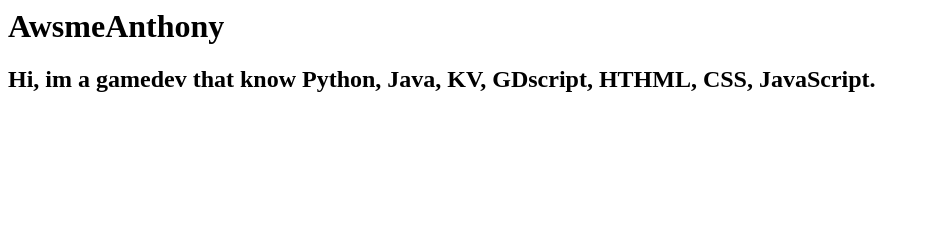
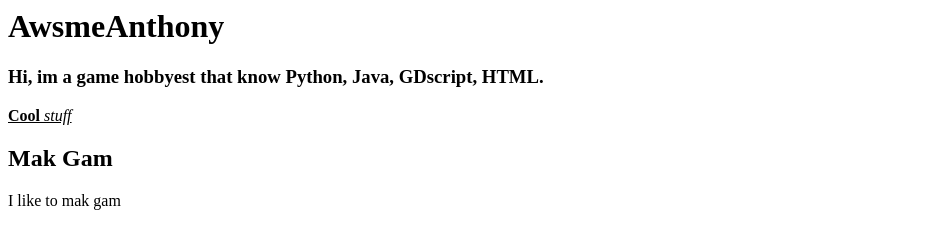
Before and after one commit to AwsmeAnthony/AwsmeAnthony.github.io, a plain HTML site: page index.html in a window 1280 px wide. Shown: the whole page, without its empty margins (0-930 px from the left). Drawn offline with Linux system fonts and the light colour scheme.

Commit message:
Added stuff

```diff
--- a/index.html
+++ b/index.html
@@ -1,3 +1,26 @@
 <h1> AwsmeAnthony </h1>
 
-<h2> Hi, im a gamedev that know Python, Java, KV, GDscript, HTHML, CSS, JavaScript.</h2>
+
+<section>
+    <h3> Hi, im a game hobbyest that know Python, Java, GDscript, HTML.</h2>
+
+        <p>
+
+            <u>
+                <strong>Cool</strong>
+
+                <em>stuff</em>
+            </u>
+
+        </p>
+
+</section>
+
+
+<section>
+
+    <h1> Mak Gam </h1>
+
+    I like to mak gam
+
+</section>
```
